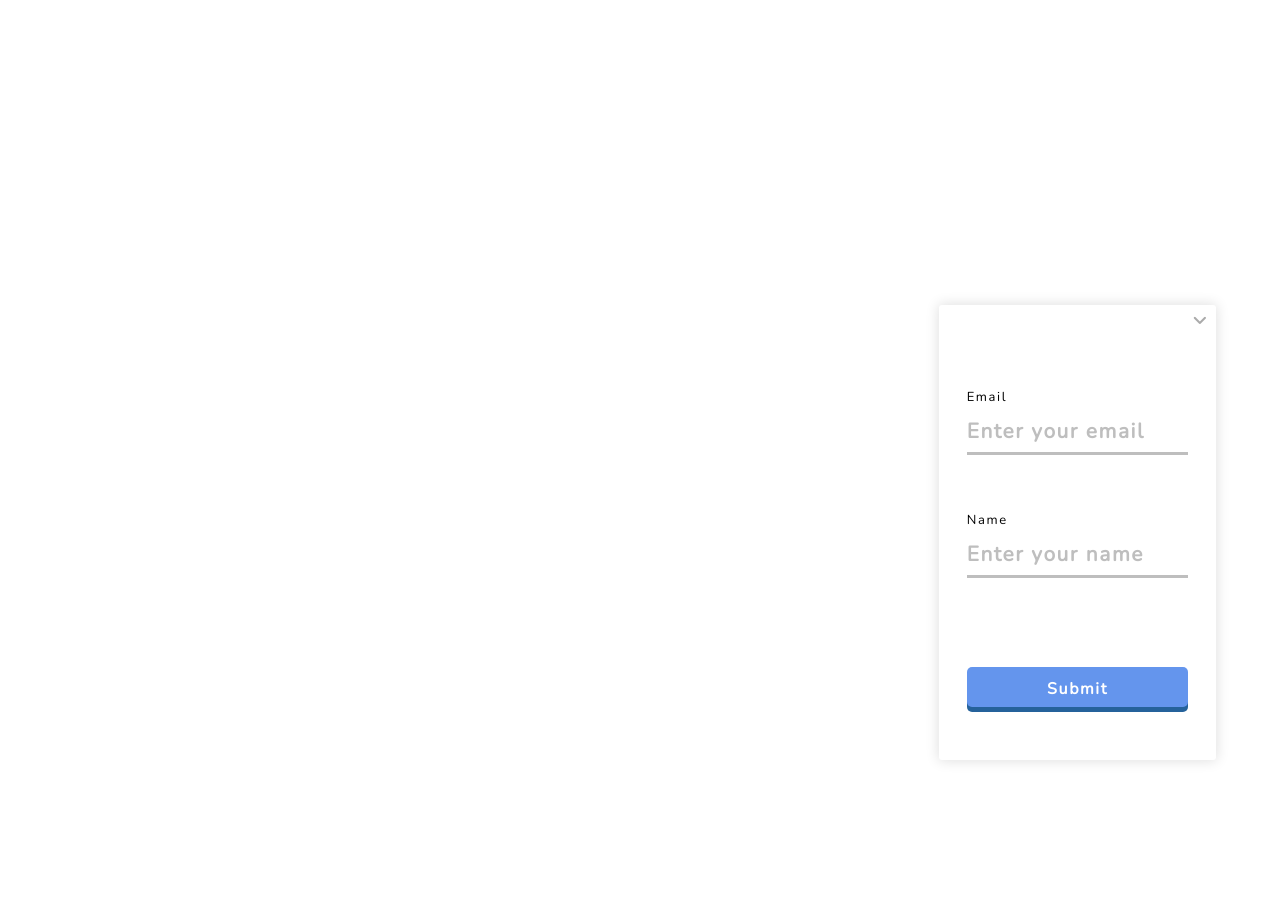
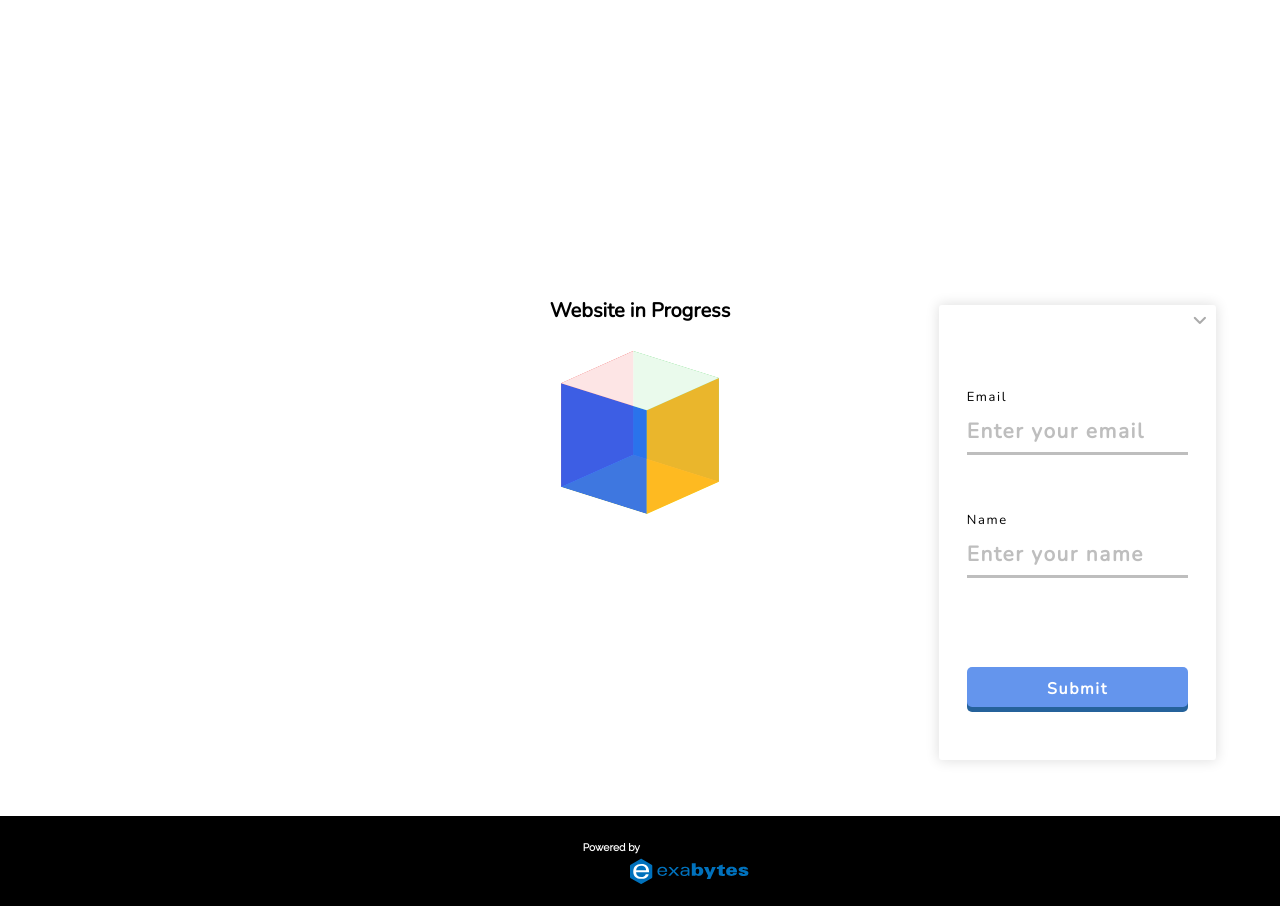
Before and after one commit to tanyongkeat/chatbot-for-alcohol-rehabilitation-centre, a Flask app: page / in a window 1280 px wide. Before the commit the page ends 763 px from the top, so only its background shows below. Run offline with Flask 2, Linux system fonts and the light colour scheme; some libraries are stand-ins or nearby versions.

Commit message:
added footer for user page and userInput shadowing on focus

```diff
--- a/app/static/js/user_chatbox.js
+++ b/app/static/js/user_chatbox.js
@@ -25,6 +25,14 @@ function chatboxInit() {
         if ($("#textInput").val().length != 0) {
             getBotResponse();
         }
+    })
+
+    $('#textInput').focus(function() {
+        $('#userInput').addClass('userInput_focus');
+    })
+
+    $('#textInput').focusout(function() {
+        $('#userInput').removeClass('userInput_focus');
     })
 
     autoResize(document.getElementById('textInput'));
@@ -101,9 +109,9 @@ function reply(utterence, target, current_message_counter) {
                     <!-- <input class="thumbsdown" id="${thumbsdownId}" type="image" alt='thumbs down' src="https://img.icons8.com/material-sharp/15/fa314a/thumbs-down.png" onclick="getPredictedWrongMessage(this.id, 'negative')"> -->
                     <!-- <input class="thumbsup" id="${thumbsupId}" type="image" alt='thumbs up' src="https://img.icons8.com/material-rounded/15/26e07f/thumb-up.png" onclick="getPredictedWrongMessage(this.id, 'positive')"> -->
                     <button class="${thumbsdown_icon}" id="${thumbsdownId}" type="button"
-                        onclick="sendMessage('That is not what I meant.', 'user', '');getPredictedWrongMessage(this.id, 'negative')">
+                        onclick="sendMessage('&#128078;', 'user', '');getPredictedWrongMessage(this.id, 'negative')">
                     <button class="${thumbsup_icon}" id="${thumbsupId}" type="button"
-                        onclick="sendMessage('Good job.', 'user', '');getPredictedWrongMessage(this.id, 'positive')">
+                        onclick="sendMessage('&#128077;', 'user', '');getPredictedWrongMessage(this.id, 'positive')">
                 </div>
             </span>
             `;
--- a/app/static/styles/base.css
+++ b/app/static/styles/base.css
@@ -1,6 +1,6 @@
 body {
     background-color: #EDF0F4;
-    font-family: 'Nunito', sans-serif,s Raleway;
+    font-family: 'Nunito', sans-serif, Raleway;
 }
 
 body * {
--- a/app/static/styles/user_chatbox_style.css
+++ b/app/static/styles/user_chatbox_style.css
@@ -24,6 +24,7 @@
     flex-wrap: nowrap;
     overflow-y: auto;
     overflow-x: hidden;
+    background-color: white;
 }
 
 @media
@@ -133,6 +134,11 @@ all and (max-height: 480px) {
     justify-content: space-evenly;
     /* height: 8%; */
     /* padding-top: 2px; hack */
+}
+
+.userInput_focus {
+    z-index: 3;
+    box-shadow: 0 -1px 5px 1px #f0f0f0;
 }
 
 #hack {
--- a/app/static/styles/user_style.css
+++ b/app/static/styles/user_style.css
@@ -1,9 +1,16 @@
-body{
-    font-family: Garamond;
-    background-color: white;
+html {
+    height: 100%;
 }
 
-h1{
+body {
+    font-family: 'Nunito', sans-serif, Raleway, Garamond;
+    background-color: white;
+    margin: 0;
+    padding: 0;
+    height: 100%;
+}
+
+h1 {
     color: black;
     margin-bottom: 0;
     margin-top: 0;
@@ -11,13 +18,130 @@ h1{
     font-size: 40px;
 }
 
-h3{
+h3 {
     color: black;
     font-size: 20px;
     margin-top: 3px;
     text-align: center;
 }
 
+#content {
+    height: 100%;
+}
+
+footer {
+    position: relative;
+    font-family: Raleway, 'Segoe UI', Tahoma, Geneva, Verdana, sans-serif;
+    background-color: black;
+    width: 100%;
+    height: 90px;
+    color: white;
+}
+
+footer * {
+    display: block;
+    position: absolute;
+    top: 50%;
+    left: 50%;
+    font-weight: 700;
+}
+
+footer div {
+    font-size: 0.65rem;
+    transform: translate(-100%, -170%);
+}
+
+footer img {
+    transform: translate(-20%, -23%);
+}
+
 *:focus {
     outline: none;
 }
+
+#wrapD3Cube {
+    width: 250px;
+    height: 213px;
+    position: absolute;
+    top: 50%;
+    left: 50%;
+    transform: translate(-50%, -50%);
+}
+#D3Cube {
+    width: 112px;
+    height: 112px;
+    top: 50px;
+    transform-style: preserve-3d;
+    -moz-transform-style: preserve-3d;
+    -webkit-transform-style: preserve-3d;
+    transform: rotateX(-22deg) rotateY(-38deg) rotateZ(0deg);
+    -moz-transform: rotateX(-22deg) rotateY(-38deg) rotateZ(0deg);
+    -webkit-transform: rotateX(-22deg) rotateY(-38deg) rotateZ(0deg);
+    margin: auto;
+    position: relative;
+    -moz-transform-style: preserve-3d;
+    transform-style: preserve-3d;
+    -webkit-transition: all 0.5s ease-in-out;
+    transition: all 0.5s ease-in-out;
+}
+#D3Cube > div {
+    position: absolute;
+    -webkit-transition: all 0.5s ease-in-out;
+    transition: all 0.5s ease-in-out;
+    width: 112px;
+    height: 112px;
+    float: left;
+    overflow: hidden;
+    opacity: 0.85;
+}
+#side1 {
+    transform: rotatex(90deg) translateX(0px) translateY(0px) translateZ(56px);
+    -moz-transform: rotatex(90deg) translateX(0px) translateY(0px) translateZ(56px);
+    -webkit-transform: rotatex(90deg) translateX(0px) translateY(0px) translateZ(56px);
+    background-color: #FFF;
+}
+#side2 {
+    transform: rotateY(-90deg) translateX(0px) translateY(0px) translateZ(56px);
+    -moz-transform: rotateY(-90deg) translateX(0px) translateY(0px) translateZ(56px);
+    -webkit-transform: rotateY(-90deg) translateX(0px) translateY(0px) translateZ(56px);
+    background-color: #ffaf1c;
+}
+#side3 {
+    transform: translateX(0px) translateY(0px) translateZ(56px);
+    -moz-transform: translateX(0px) translateY(0px) translateZ(56px);
+    -webkit-transform: translateX(0px) translateY(0px) translateZ(56px);
+    background-color: #58d568;
+}
+#side4 {
+    transform: rotateY(90deg) translateX(0px) translateY(0px) translateZ(56px);
+    -moz-transform: rotateY(90deg) translateX(0px) translateY(0px) translateZ(56px);
+    -webkit-transform: rotateY(90deg) translateX(0px) translateY(0px) translateZ(56px);
+    background-color: #ed3030;
+}
+#side5 {
+    transform: rotateY(180deg) translateX(0px) translateY(0px) translateZ(56px);
+    -moz-transform: rotateY(180deg) translateX(0px) translateY(0px) translateZ(56px);
+    -webkit-transform: rotateY(180deg) translateX(0px) translateY(0px) translateZ(56px);
+    background-color: #1c5ffe;
+}
+#side6 {
+    transform: rotateX(-90deg) translateX(0px) translateY(0px) translateZ(56px);
+    -moz-transform: rotateX(-90deg) translateX(0px) translateY(0px) translateZ(56px);
+    -webkit-transform: rotateX(-90deg) translateX(0px) translateY(0px) translateZ(56px);
+    background-color: #f2f215;
+}
+
+#D3Cube {
+    -webkit-animation: cubeRotation 5s infinite; /* Safari 4.0 - 8.0 */
+    animation: cubeRotation 5s infinite;
+}
+@-webkit-keyframes cubeRotation {
+    0%   {  -webkit-transform: rotateX(-22deg) rotateY(-38deg) rotateZ(0deg);   }
+    50%   { -webkit-transform: rotateX(-22deg) rotateY(-128deg) rotateZ(0deg);  }
+    100%   {    -webkit-transform: rotateX(-22deg) rotateY(-398deg) rotateZ(0deg);  }
+}
+@keyframes cubeRotation {
+    0%   {  transform: rotateX(-22deg) rotateY(-38deg) rotateZ(0deg);   }
+    50%   { transform: rotateX(-22deg) rotateY(-238deg) rotateZ(0deg);  }
+    100%   {    transform: rotateX(-22deg) rotateY(-398deg) rotateZ(0deg);  }
+}
--- a/app/templates/user.html
+++ b/app/templates/user.html
@@ -24,7 +24,27 @@
 	</head>
 	<body>
 		<h1></h1>
-		<p id='debug'></p>
+		<div id='content'>
+			<p id='debug'></p>
+
+			<div id="wrapD3Cube">
+				<h3>Website in Progress</h3>
+				<div id="D3Cube">
+					<div id="side1"></div>
+					<div id="side2"></div>
+					<div id="side3"></div>
+					<div id="side4"></div>
+					<div id="side5"></div>
+					<div id="side6"></div>
+				</div>
+			</div>
+		</div>
+
+		<footer>
+			<div>Powered by</div>
+			<img src="{{ url_for('static', filename='img/exabytes_logo_1.svg') }}" alt="Exabytes" width='160px'>
+		</footer>
+
 		<div id='chatsection'>
 			{% if registered %}
 				{% include 'user_chatbox.html' %}
@@ -33,7 +53,7 @@
 			{% endif %}
 		</div>
 
-		<div id='chatcircle' class='hidden' onclick='document.getElementById("chatsection").classList.remove("hidden"); this.classList.add("hidden"); document.getElementById("textInput").focus()'>
+		<div id='chatcircle' class='hidden' onclick='document.getElementById("chatsection").classList.remove("hidden"); this.classList.add("hidden");'>
 			<span class="fa fa-comments fa-3x" aria-hidden="true"></span>
 		</div>
 	</body>
```
Also changed, not shown: app/static/img/exabytes_logo_1.svg (added).
